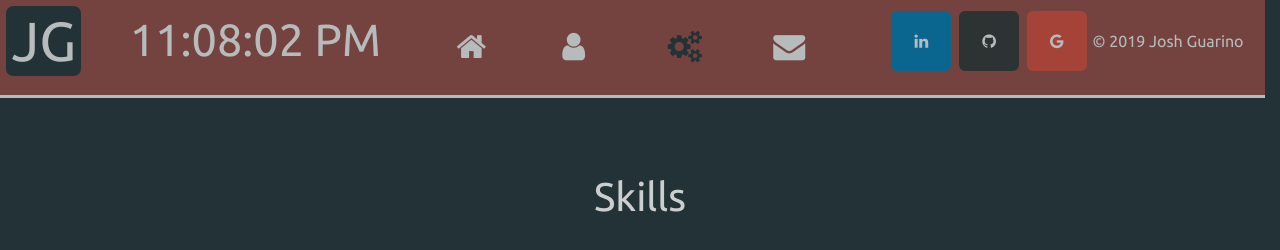
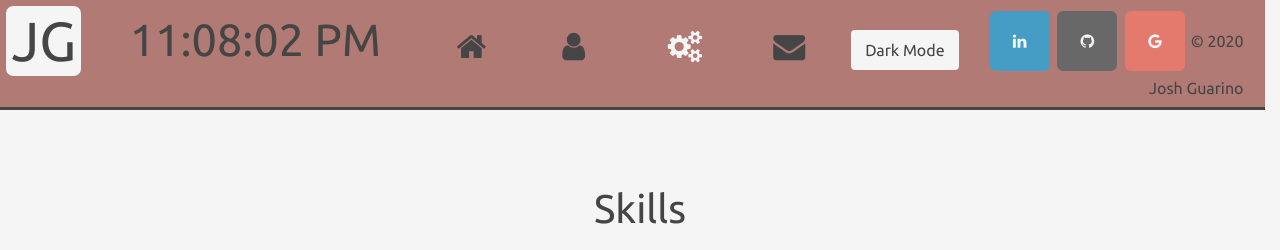
Before and after one commit to JoshGuarino/my_website, a Flask app: page /skills in a window 1280 px wide. Shown: the top 250 px of the page. Run offline with Flask 2, Linux system fonts and the light colour scheme; parts of the project's set-up code (start-up, migrations or seed data) failed here and were passed over; some libraries are stand-ins or nearby versions.

Commit message:
Added button for dark/light mode

```diff
--- a/joshguarino/static/css/styles.css
+++ b/joshguarino/static/css/styles.css
@@ -1,18 +1,20 @@
 :root {
     --primary: #984b43;
-    --secondary: #233237;
+    --dark:whitesmoke;
+    --light:black;
   }
 
 body{
-    background-color: var(--secondary);
+    background-color: var(--dark);
     margin: 0;
     padding: 0;
-    color: whitesmoke;
+    color: var(--light);
     font-family: 'Ubuntu', sans-serif;
     background-size: cover;
     z-index: 0;
     margin-bottom: 10vh;
     overflow-x: hidden;
+    opacity: .9;
 }
 
 nav{
@@ -21,88 +23,88 @@ nav{
     position: relative;
     border-bottom:var(--primary) solid 3px;
     padding: .5vw;
-    opacity: .7;
+    opacity: .8;
     margin-bottom: 75px;
 }
-nav:hover{ border-bottom:whitesmoke solid 3px; }
+nav:hover{ border-bottom:var(--light) solid 3px; }
 
 label{ font-size: 20px; }
 form{ border: var(--primary) 3px solid; border-radius: 10px; background-color: var(--primary); opacity: .8; }
-form:hover{ border: whitesmoke 3px solid; }
+form:hover{ border: var(--light) 3px solid; }
 input{
     width: 300px;
     height: 30px;
-    background-color: var(--secondary);
+    background-color: var(--dark);
     font-size: 15px;
-    color: whitesmoke;
+    color: var(--light);
     border-radius: 7px;
-    border: var(--secondary) 2px solid;
+    border: var(--dark) 2px solid;
     outline: none;
 }
-input:hover{ border: whitesmoke 2px solid; outline: none; }
-input:focus{ border: whitesmoke 2px solid; outline: none; }
+input:hover{ border: var(--light) 2px solid; outline: none; }
+input:focus{ border: var(--light) 2px solid; outline: none; }
 form textarea#message{
     width: 300px;
     height: 100px;
-    background-color: var(--secondary);
+    background-color: var(--dark);
     font-size: 15px;
-    color: whitesmoke;
+    color: var(--light);
     border-radius: 7px;
-    border: var(--secondary) 2px solid;
+    border: var(--dark) 2px solid;
     outline: none;
 }
-form textarea#message:hover{ border: whitesmoke 2px solid; outline: none; }
-form textarea#message:focus{ border: whitesmoke 2px solid; outline: none; }
+form textarea#message:hover{ border: var(--light) 2px solid; outline: none; }
+form textarea#message:focus{ border: var(--light) 2px solid; outline: none; }
 form input#submit{
     width: 100px;
-    background-color: var(--secondary);
-    border: var(--secondary) 2px solid;
-    color: whitesmoke;
+    background-color: var(--dark);
+    border: var(--dark) 2px solid;
+    color: var(--light);
     border-radius: 7px;
     outline: none;
 }
-form input#submit:hover{ border: whitesmoke 2px solid; outline: none; }
+form input#submit:hover{ border: var(--light) 2px solid; outline: none; }
 
-a{ color: whitesmoke; outline: none; }
-a:hover{ color: whitesmoke; text-decoration: none; outline: none; }
-.active_page{color: var(--secondary); outline: none;}
-.active_page:hover{ color: var(--secondary); text-decoration: none; outline: none; }
+a{ color: var(--light); outline: none; }
+a:hover{ color: var(--light); text-decoration: none; outline: none; }
+.active_page{color: var(--dark); outline: none;}
+.active_page:hover{ color: var(--dark); text-decoration: none; outline: none; }
 
-h1{ color: whitesmoke; font-size: 55px; }
+h1{ color: var(--light); font-size: 55px; }
 h2{ font-size: 40px;}
 h3{ width: 25vw; color: var(--primary); font-size: 10vw; }
-h5{ color: whitesmoke; }
+h5{ color: var(--light); }
 
-.card{ color: var(--secondary); background-color: var(--primary); border: solid 2px var(--secondary); opacity: .8; }
-.card:hover{ border: solid 2px whitesmoke; }
+.card{ color: var(--dark); background-color: var(--primary); border: solid 2px var(--dark); opacity: .9; }
+.card:hover{ border: solid 2px var(--light); }
 
-#logo{ background-color: var(--secondary); border-radius: 10%; opacity: 1; width: 75px; border: 2px solid var(--secondary); }
-#logo:hover{ border: 2px solid whitesmoke; }
+#logo{ background-color: var(--dark); border-radius: 10%; opacity: 1; width: 75px; border: 2px solid var(--dark); }
+#logo:hover{ border: 2px solid var(--light); }
 #name_title{ font-size: 70px; color: var(--primary); }
 #josh{ height: 400px; width: 600px; }
-#check{ height: 300px; width: 300px; background-color: var(--primary); border: solid 3px var(--secondary); border-radius: 10px; }
-#check:hover{ border: solid 3px whitesmoke; }
+#check{ height: 300px; width: 300px; background-color: var(--primary); border: solid 3px var(--dark); border-radius: 10px; }
+#check:hover{ border: solid 3px var(--light); }
 #title{ padding-bottom: 20px; opacity: .8;}
 #para{ font-size: 20px; opacity: .8;}
 #rowspace{ padding-bottom: 200px; }
-#btn{ background-color: var(--secondary);  border: var(--secondary) 2px solid; color: whitesmoke; }
-#btn:hover{ border: whitesmoke 2px solid; }
+#btn{ background-color: var(--dark);  border: var(--dark) 2px solid; color: var(--light); }
+#btn:hover{ border: var(--light) 2px solid; }
 
-.modal-content{ background-color: var(--primary); opacity: .9; border: 2px solid var(--secondary) ; }
-.modal-content:hover{ border: 2px solid whitesmoke; }
-.modal-body{ background-color: var(--secondary); }
+.modal-content{ background-color: var(--primary); opacity: .9; border: 2px solid var(--dark) ; }
+.modal-content:hover{ border: 2px solid var(--light); }
+.modal-body{ background-color: var(--dark); }
 .modal-header{ border-bottom: none; }
 .modal-footer{ border-top: none; }
 
 #error{
     background-color: var(--primary);
-    color: whitesmoke;
-    border: var(--secondary) 3px solid;
+    color: var(--light);
+    border: var(--dark) 3px solid;
     opacity: .7;
     border-radius: 10px;
     font-size: 75px;
 }
-#error:hover{ border: whitesmoke 3px solid; }
+#error:hover{ border: var(--light) 3px solid; }
 
 #particles-js {
     position: absolute;
@@ -110,56 +112,42 @@ h5{ color: whitesmoke; }
     min-height: 100vh;
     width: 100%;
     height: 100%;
-    background-color: var(--secondary);
+    background-color: var(--dark);
     background-image: url("");
     background-repeat: no-repeat;
     background-size: cover;
     background-position: 50% 50%;
   }
 
-#clock{
-    background-color: var(--primary);
-    color: whitesmoke;
-    border: var(--primary) 3px solid;
-    opacity: .8;
-    border-radius: 10px;
-}
-#clock:hover{ border: whitesmoke 3px solid; }
+#clock{ background-color: var(--primary); color: var(--light); border: var(--primary) 3px solid; opacity: .9; border-radius: 10px; }
+#clock:hover{ border: var(--light) 3px solid; }
 #nav_clock{ font-size: 45px; }
 
 #time{ font-size: 50px; }
 
-.fa{
-    padding: 20px;
-    font-size: 10px;
-    width: 60px;
-    text-align: center;
-    text-decoration: none;
-    margin: 5px 2px;
-    border-radius: 10%;
-  }
-.fa:hover{ color: currentColor; border: whitesmoke 2px solid; }
-.fa-linkedin{ background: #007bb5; border: #007bb5 2px solid; }
-.fa-github{ background-color:#333; border: #333 2px solid; }
-.fa-google{ background: #dd4b39; border: #dd4b39 2px solid; }
+.fa{ padding: 20px; font-size: 10px; width: 60px; text-align: center; text-decoration: none; margin: 5px 2px; border-radius: 10%; }
+.fa:hover{ color: currentColor; border: var(--light) 2px solid; }
+.fa-linkedin{ color: whitesmoke; background: #007bb5; border: #007bb5 2px solid; }
+.fa-github{ color: whitesmoke; background-color:#333; border: #333 2px solid; }
+.fa-google{ color: whitesmoke; background: #dd4b39; border: #dd4b39 2px solid; }
 .fa-reddit{ background: #ff5700; border: #ff5700 2px solid; }
 .fa-home{ border:none }
 .fa-user{ border:none }
 .fa-cogs{ border:none }
 .fa-envelope{ border:none }
 
-.flash { background-color: var(--primary); padding: 10px; width: 175px; color: whitesmoke; border-radius: 5px; border: solid 2px var(--primary); opacity: .8; }
-.flash:hover{ border: solid 2px whitesmoke; }
+.flash { background-color: var(--primary); padding: 10px; width: 175px; color: var(--light); border-radius: 5px; border: solid 2px var(--primary); opacity: .8; }
+.flash:hover{ border: solid 2px var(--light); }
 
 .mapouter{ text-align: right; height: 400px; width: 400px;}
 .gmap_canvas{ height: 400px; width: 400px; border-radius: 10px;}
-#gmap_canvas{ height: 400px; width: 400px; border-radius: 10px; border: solid 3px var(--secondary);}
-#gmap_canvas:hover{ border: solid 3px whitesmoke; }
+#gmap_canvas{ height: 400px; width: 400px; border-radius: 10px; border: solid 3px var(--dark);}
+#gmap_canvas:hover{ border: solid 3px var(--light); }
 
-#music{ border-radius: 5px; border: solid 2px var(--secondary);}
-#music:hover{ border: solid 2px whitesmoke; }
+#music{ border-radius: 5px; border: solid 2px var(--dark);}
+#music:hover{ border: solid 2px var(--light); }
 
-#carousel{ background-color: var(--primary); border: solid 3px var(--secondary); border-radius: 10px;}
-#carousel:hover{ border: solid 3px whitesmoke; }
+#carousel{ background-color: var(--primary); border: solid 3px var(--dark); border-radius: 10px;}
+#carousel:hover{ border: solid 3px var(--light); }
 
 .g-recaptcha { display: inline-block; }
--- /dev/null
+++ b/joshguarino/static/js/color_mode.js
@@ -0,0 +1,10 @@
+function toggle_color(){
+    if (getComputedStyle(document.documentElement).getPropertyValue('--dark')==='whitesmoke'){
+        document.documentElement.style.setProperty('--dark', 'black');
+        document.documentElement.style.setProperty('--light', 'whitesmoke');
+        return;
+    }
+    document.documentElement.style.setProperty('--dark', 'whitesmoke');
+    document.documentElement.style.setProperty('--light', 'black');
+    return;
+}
--- a/joshguarino/templates/base.html
+++ b/joshguarino/templates/base.html
@@ -44,6 +44,7 @@
 <script src="/static/js/nav.js"></script>
 <script src="/static/js/datetime.js"></script>
 <script src="/static/js/main.js"></script>
+<script src="/static/js/color_mode.js"></script>
 
 {% block scripts %}{% endblock scripts %}
 
--- a/joshguarino/templates/nav.html
+++ b/joshguarino/templates/nav.html
@@ -1,23 +1,26 @@
 <div id="nav" data-aos="fade-down" data-aos-duration="700">
     <nav class="row">
         <div class="col-sm-1">
-                <h1 class="text-center" id='logo'><a href="/">JG</a></h1>
+            <h1 class="text-center" id='logo'><a href="/">JG</a></h1>
         </div>
         <div id="nav_clock" class="col-sm-3 text-center center-block"></div>
         <div id="page_link_home" class="nav_item text-center col-sm-1">
-                <a href="/"><span id="icon_home" class="fa fa-home fa-2x"></span><span id="text_home" style="display: none;"><br>Home</span></a>
+            <a href="/"><span id="icon_home" class="fa fa-home fa-2x"></span><span id="text_home" style="display: none;"><br>Home</span></a>
         </div>
         <div id="page_link_about" class="nav_item text-center col-sm-1">
-                <a href="/about"><span id="icon_about" class="fa fa-user fa-2x"></span><span id="text_about" style="display: none;"><br>About</span></a>
+            <a href="/about"><span id="icon_about" class="fa fa-user fa-2x"></span><span id="text_about" style="display: none;"><br>About</span></a>
         </div>
         <div id="page_link_skills" class="nav_item text-center col-sm-1">
-                <a href="/skills"><span id="icon_skills" class="fa fa-cogs fa-2x"></span><span id="text_skills" style="display: none;"><br>Skills</span></a>
+            <a href="/skills"><span id="icon_skills" class="fa fa-cogs fa-2x"></span><span id="text_skills" style="display: none;"><br>Skills</span></a>
         </div>
         <div id="page_link_contact" class="nav_item text-center col-sm-1">
-                <a href="/contact"><span id="icon_contact" class="fa fa-envelope fa-2x"></span><span id="text_contact" style="display: none;"><br>Contact</span></a>
+            <a href="/contact"><span id="icon_contact" class="fa fa-envelope fa-2x"></span><span id="text_contact" style="display: none;"><br>Contact</span></a>
+        </div>
+        <div class="text-center col-sm-1">
+            <br><a href="#" id="btn" class="btn btn-default" onclick="toggle_color();">Dark Mode</a>
         </div>
 
-        <div class="col-sm-4 text-right">
+        <div class="col-sm-3 text-right">
             <span>
                 <a href="https://www.linkedin.com/in/josh-guarino/" target="_blank" class="fa fa-linkedin"></a>
             </span>
@@ -28,7 +31,7 @@
                 <a href="/contact" class="fa fa-google"></a>
             </span>
             <span>
-                <a>© 2019 Josh Guarino</a>
+                <a>© 2020 Josh Guarino</a>
             </span>
         </div>
     </nav>
```
Also changed, not shown: joshguarino/github.py (added).
